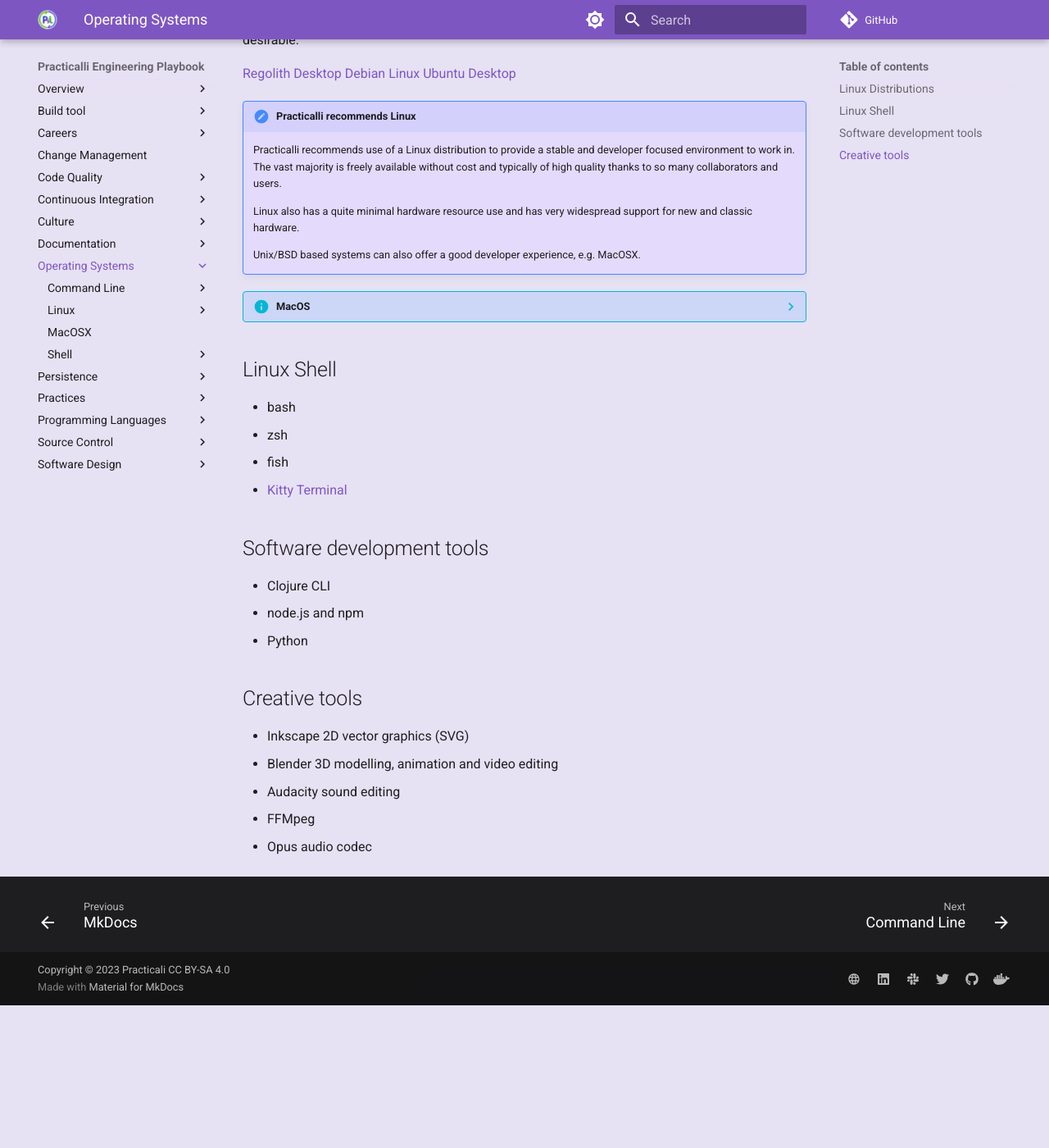
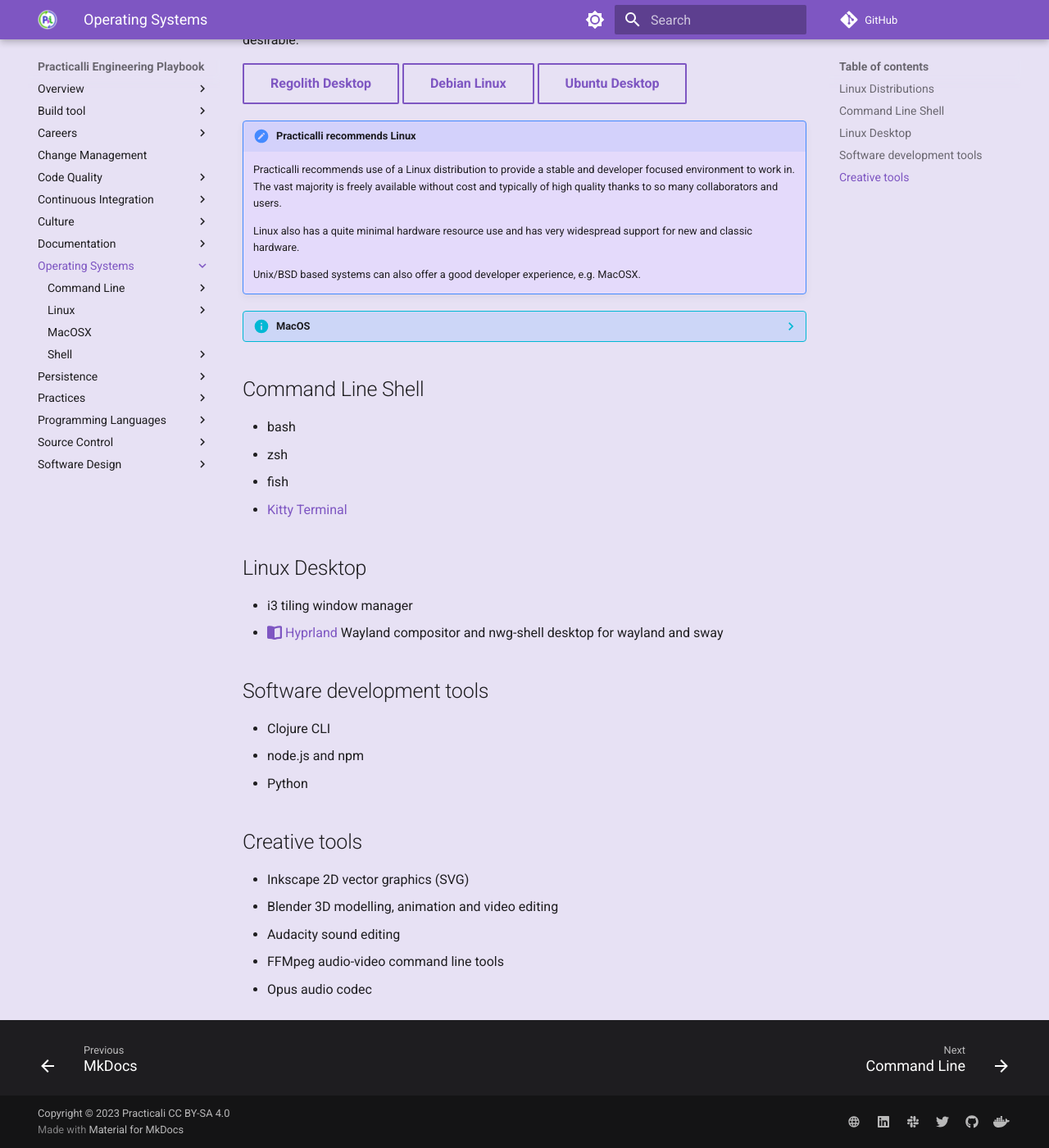
Before and after one commit to practicalli/engineering-playbook, an MkDocs documentation site: the page built from docs/os/index.md, in a window 1280 px wide and 1400 px high, scrolled down 596 px. Shown: the whole window at 82% size. Built offline with MkDocs 1.6.1 and Material for MkDocs 9.7.7, drawn with Linux system fonts in a browser that asks for light colours; plug-ins that fetch from the network failed and are left out; comment, search, counter and statistics services are not loaded; before the commit the page ends 1822 px from its top, so only the background shows below that.

Commit message:
os: links to linux sections

```diff
--- a/docs/os/index.md
+++ b/docs/os/index.md
@@ -29,12 +29,17 @@
 
     MacOS is often used by commercial companies (especially FinTech) as commercial software is used to administrate the operting system, usually by a remote System Adminstration team.
 
-## Linux Shell
+## Command Line Shell
 
 - bash
 - zsh
 - fish
-- [Kitty Terminal](clojure /docs/command-line/kitty-terminal.md)
+- [Kitty Terminal](command-line/kitty-terminal.md)
+
+## Linux Desktop
+
+- i3 tiling window manager
+- [:fontawesome-solid-book-open: Hyprland](linux/hyprland.md) Wayland compositor and nwg-shell desktop for wayland and sway
 
 
 ## Software development tools
@@ -43,11 +48,10 @@
 - node.js and npm
 - Python
 
-
 ## Creative tools
 
 - Inkscape 2D vector graphics (SVG)
 - Blender 3D modelling, animation and video editing
 - Audacity sound editing
-- FFMpeg
+- FFMpeg audio-video command line tools
 - Opus audio codec
```
Also changed, not shown: other parts of docs/os/index.md (+3 -3 lines).
